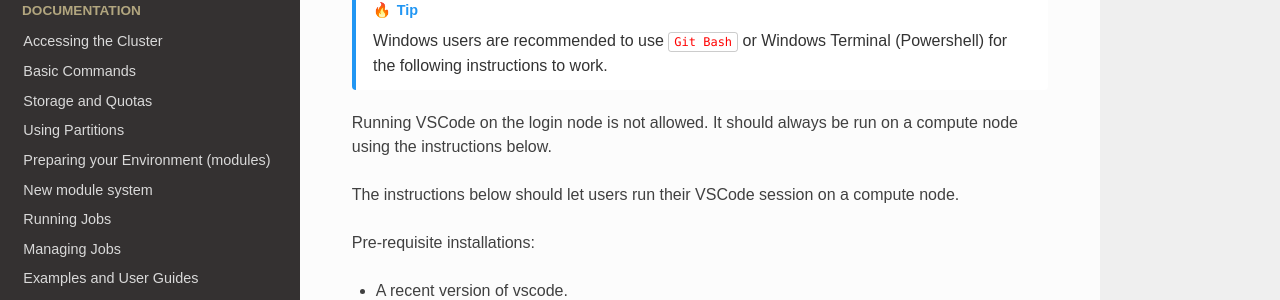
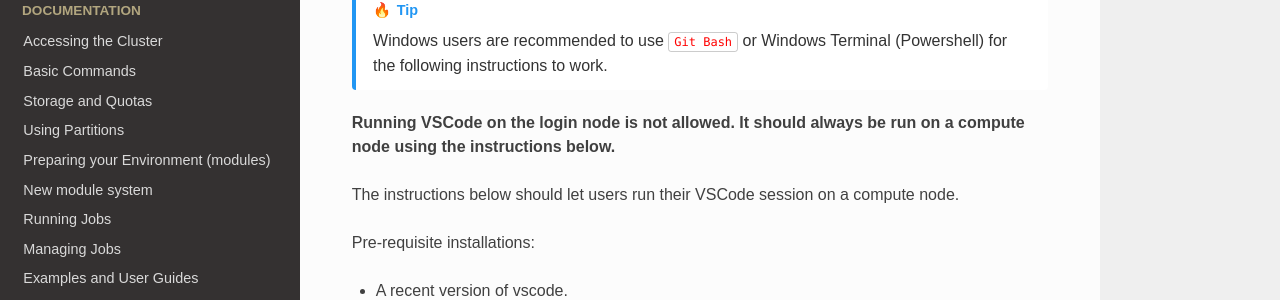
Before and after one commit to vuw-research-computing/raapoi-docs, an MkDocs documentation site: the page built from docs/usersub/vscode.md, in a window 1280 px wide. Shown: the part 164-464 px from the top of the page. Built offline with MkDocs 1.6.1, drawn with Linux system fonts in a browser that asks for light colours; nearby versions of some CDN libraries; some web fonts are replaced; a script that is not in the unit is left out.

```diff
--- a/docs/usersub/vscode.md
+++ b/docs/usersub/vscode.md
@@ -3,7 +3,7 @@
 !!! Tip
     Windows users are recommended to use [`Git Bash`](https://git-scm.com/downloads) or Windows Terminal (Powershell) for the following instructions to work.
 
-Running VSCode on the login node is not allowed. It should always be run on a compute node using the instructions below.
+**Running VSCode on the login node is not allowed. It should always be run on a compute node using the instructions below.**
 
 The instructions below should let users run their VSCode session on a compute node.
 
```
